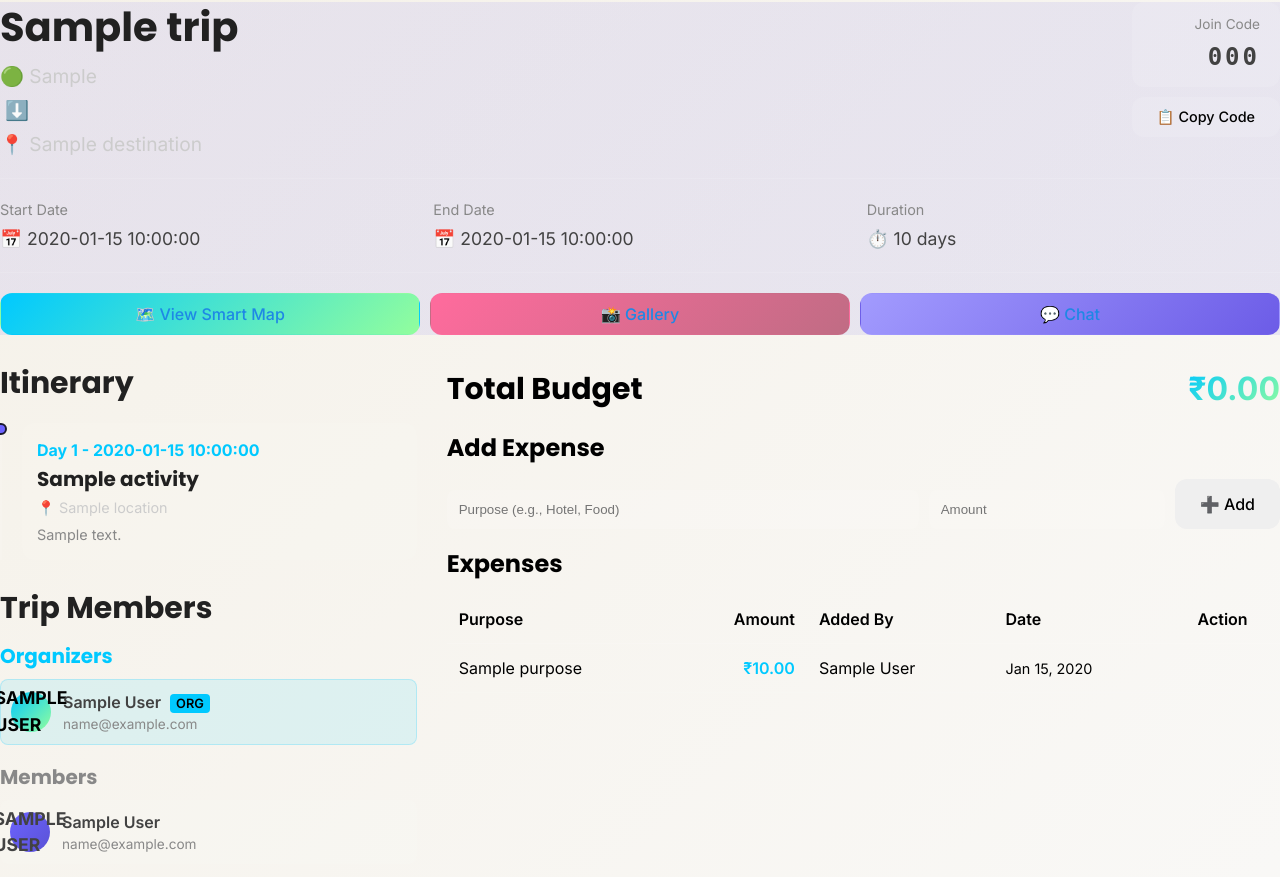
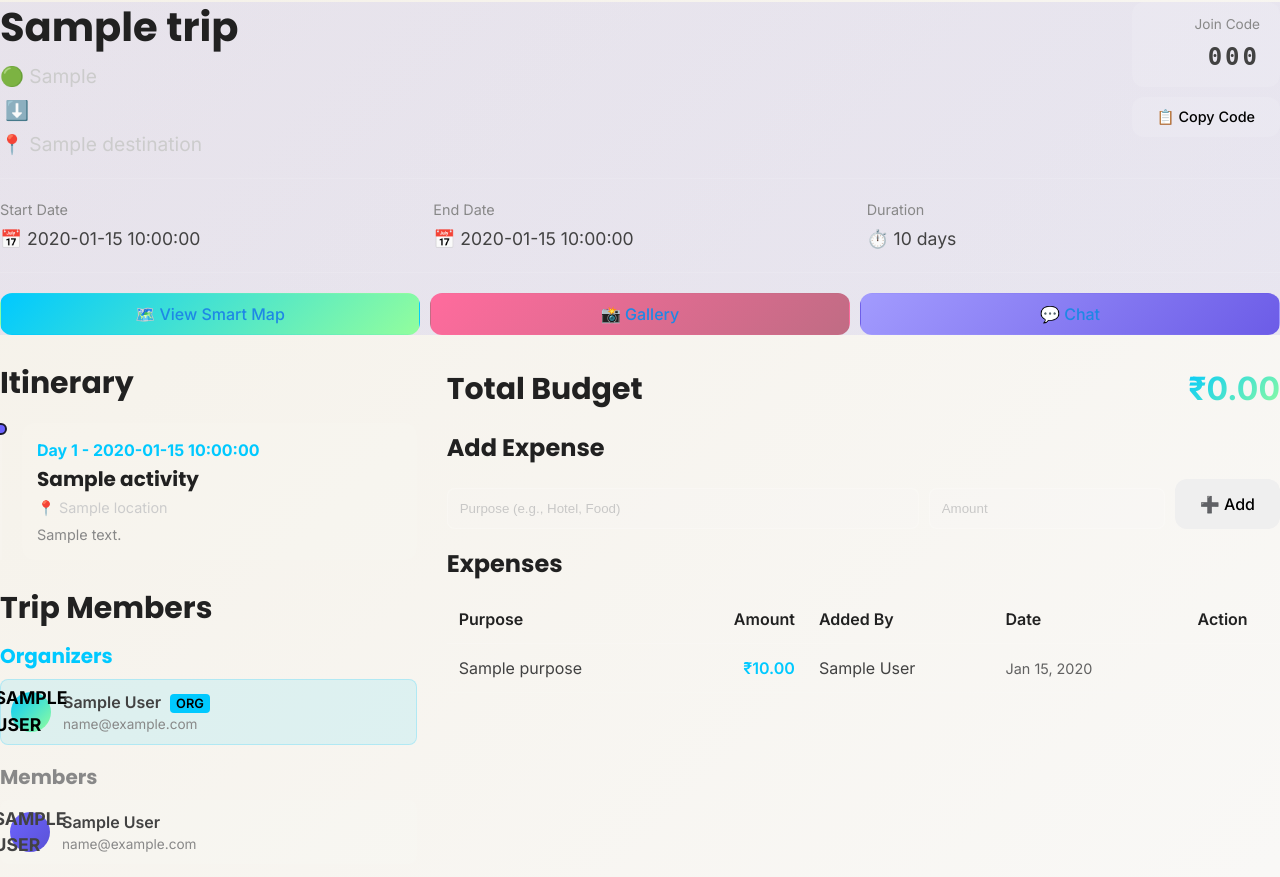
Before and after one commit to Gokul-S2305/Gojo_V2, a FastAPI app: template app/templates/trip_detail.html in a window 1280 px wide. Shown: the part 112-989 px from the top of the page. Run offline with FastAPI, Linux system fonts and the light colour scheme; the template is opened without the code that fills it: most values are stand-ins (such as "Sample title", 1, 10 or a date in 2020); parts of the project's set-up code (start-up, migrations or seed data) failed here and were passed over.

Commit message:
Fix budget input visibility and enhance dark theme support
- Replace hardcoded black colors with CSS variables for theme adaptation
- Enhance input fields with better contrast, borders, and focus states
- Add global placeholder styling for improved dark theme visibility
- Update table headers and cells to use theme-aware colors
- Fix browser compatibility for gradient text (background-clip)
- Add smooth transitions for input focus/blur states

```diff
--- a/app/static/css/components.css
+++ b/app/static/css/components.css
@@ -226,6 +226,20 @@
 .form-control::placeholder {
     color: var(--color-neutral-gray-400);
 }
+
+/* Enhanced placeholder styling for dark theme */
+input::placeholder,
+textarea::placeholder {
+    color: var(--color-neutral-gray-400);
+    opacity: 0.8;
+}
+
+[data-theme="dark"] input::placeholder,
+[data-theme="dark"] textarea::placeholder {
+    color: var(--color-neutral-gray-500);
+    opacity: 0.9;
+}
+
 
 .form-control:disabled {
     background-color: var(--color-neutral-gray-100);
--- a/app/templates/trip_detail.html
+++ b/app/templates/trip_detail.html
@@ -183,9 +183,9 @@
             <!-- Budget Summary -->
             <div class="glass-card" style="margin-bottom: 20px;">
                 <div style="display: flex; justify-content: space-between; align-items: center;">
-                    <h2 style="margin: 0; color: #000;">Total Budget</h2>
+                    <h2 style="margin: 0; color: var(--color-neutral-gray-900);">Total Budget</h2>
                     <p
-                        style="margin: 0; font-size: 2rem; font-weight: 700; background: linear-gradient(135deg, #00C9FF, #92FE9D); -webkit-background-clip: text; -webkit-text-fill-color: transparent;">
+                        style="margin: 0; font-size: 2rem; font-weight: 700; background: linear-gradient(135deg, #00C9FF, #92FE9D); background-clip: text; -webkit-background-clip: text; -webkit-text-fill-color: transparent;">
                         ₹{{ "%.2f"|format(total_expenses) }}
                     </p>
                 </div>
@@ -193,16 +193,20 @@
 
             <!-- Add Expense Form -->
             <div class="glass-card" style="margin-bottom: 20px;">
-                <h3 style="margin-top: 0; color: #000;">Add Expense</h3>
+                <h3 style="margin-top: 0; color: var(--color-neutral-gray-900);">Add Expense</h3>
                 <form action="/trip/{{ trip.id }}/expense" method="post"
                     style="display: grid; grid-template-columns: 2fr 1fr auto; gap: 10px; align-items: end;">
                     <div>
                         <input type="text" name="purpose" placeholder="Purpose (e.g., Hotel, Food)" required
-                            style="width: 100%; padding: 12px; border-radius: 8px; border: none; background: rgba(255,255,255,0.1); color: white;">
+                            style="width: 100%; padding: 12px; border-radius: 8px; border: 1px solid rgba(255,255,255,0.2); background: rgba(255,255,255,0.08); color: var(--color-neutral-gray-900); transition: all 0.3s ease;"
+                            onfocus="this.style.background='rgba(255,255,255,0.15)'; this.style.borderColor='#00C9FF';"
+                            onblur="this.style.background='rgba(255,255,255,0.08)'; this.style.borderColor='rgba(255,255,255,0.2)';">
                     </div>
                     <div>
                         <input type="number" name="amount" placeholder="Amount" step="0.01" required
-                            style="width: 100%; padding: 12px; border-radius: 8px; border: none; background: rgba(255,255,255,0.1); color: white;">
+                            style="width: 100%; padding: 12px; border-radius: 8px; border: 1px solid rgba(255,255,255,0.2); background: rgba(255,255,255,0.08); color: var(--color-neutral-gray-900); transition: all 0.3s ease;"
+                            onfocus="this.style.background='rgba(255,255,255,0.15)'; this.style.borderColor='#00C9FF';"
+                            onblur="this.style.background='rgba(255,255,255,0.08)'; this.style.borderColor='rgba(255,255,255,0.2)';">
                     </div>
                     <button type="submit" class="btn" style="padding: 12px 24px;">
                         ➕ Add
@@ -212,30 +216,42 @@
 
             <!-- Expenses List -->
             <div class="glass-card">
-                <h3 style="margin-top: 0; color: #000;">Expenses</h3>
+                <h3 style="margin-top: 0; color: var(--color-neutral-gray-900);">Expenses</h3>
                 {% if expenses %}
                 <div style="overflow-x: auto;">
                     <table style="width: 100%; border-collapse: collapse;">
                         <thead>
                             <tr style="border-bottom: 1px solid rgba(255,255,255,0.1);">
-                                <th style="text-align: left; padding: 12px; color: #000; font-weight: 600;">Purpose</th>
-                                <th style="text-align: right; padding: 12px; color: #000; font-weight: 600;">Amount</th>
-                                <th style="text-align: left; padding: 12px; color: #000; font-weight: 600;">Added By
+                                <th
+                                    style="text-align: left; padding: 12px; color: var(--color-neutral-gray-900); font-weight: 600;">
+                                    Purpose</th>
+                                <th
+                                    style="text-align: right; padding: 12px; color: var(--color-neutral-gray-900); font-weight: 600;">
+                                    Amount</th>
+                                <th
+                                    style="text-align: left; padding: 12px; color: var(--color-neutral-gray-900); font-weight: 600;">
+                                    Added By
                                 </th>
-                                <th style="text-align: left; padding: 12px; color: #000; font-weight: 600;">Date</th>
-                                <th style="text-align: center; padding: 12px; color: #000; font-weight: 600;">Action
+                                <th
+                                    style="text-align: left; padding: 12px; color: var(--color-neutral-gray-900); font-weight: 600;">
+                                    Date</th>
+                                <th
+                                    style="text-align: center; padding: 12px; color: var(--color-neutral-gray-900); font-weight: 600;">
+                                    Action
                                 </th>
                             </tr>
                         </thead>
                         <tbody>
                             {% for expense in expenses %}
                             <tr style="border-bottom: 1px solid rgba(255,255,255,0.05);">
-                                <td style="padding: 12px; color: #000;">{{ expense.purpose }}</td>
+                                <td style="padding: 12px; color: var(--color-neutral-gray-800);">{{ expense.purpose }}
+                                </td>
                                 <td style="padding: 12px; text-align: right; font-weight: 600; color: #00C9FF;">₹{{
                                     "%.2f"|format(expense.amount) }}</td>
-                                <td style="padding: 12px; color: #000;">{{ expense.user.full_name or expense.user.email
+                                <td style="padding: 12px; color: var(--color-neutral-gray-800);">{{
+                                    expense.user.full_name or expense.user.email
                                     }}</td>
-                                <td style="padding: 12px; color: #000; font-size: 0.9rem;">{{
+                                <td style="padding: 12px; color: var(--color-neutral-gray-700); font-size: 0.9rem;">{{
                                     expense.created_at.strftime('%b %d, %Y') if expense.created_at else 'N/A' }}</td>
                                 <td style="padding: 12px; text-align: center;">
                                     {% if expense.user_id == user.id %}
@@ -255,8 +271,9 @@
                     </table>
                 </div>
                 {% else %}
-                <div style="text-align: center; padding: 40px; color: #666;">
-                    <p style="color: #000;">No expenses added yet. Add your first expense above!</p>
+                <div style="text-align: center; padding: 40px; color: var(--color-neutral-gray-500);">
+                    <p style="color: var(--color-neutral-gray-700);">No expenses added yet. Add your first expense
+                        above!</p>
                 </div>
                 {% endif %}
             </div>
```
